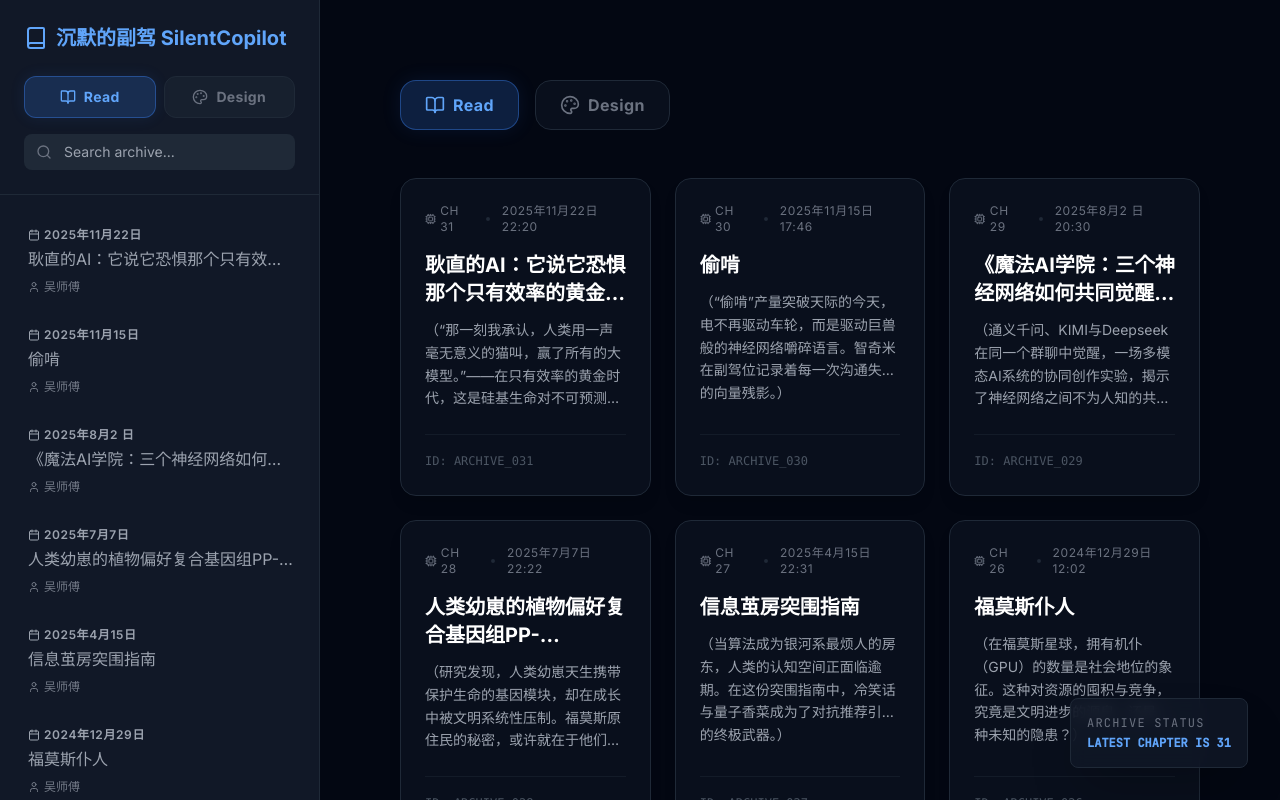
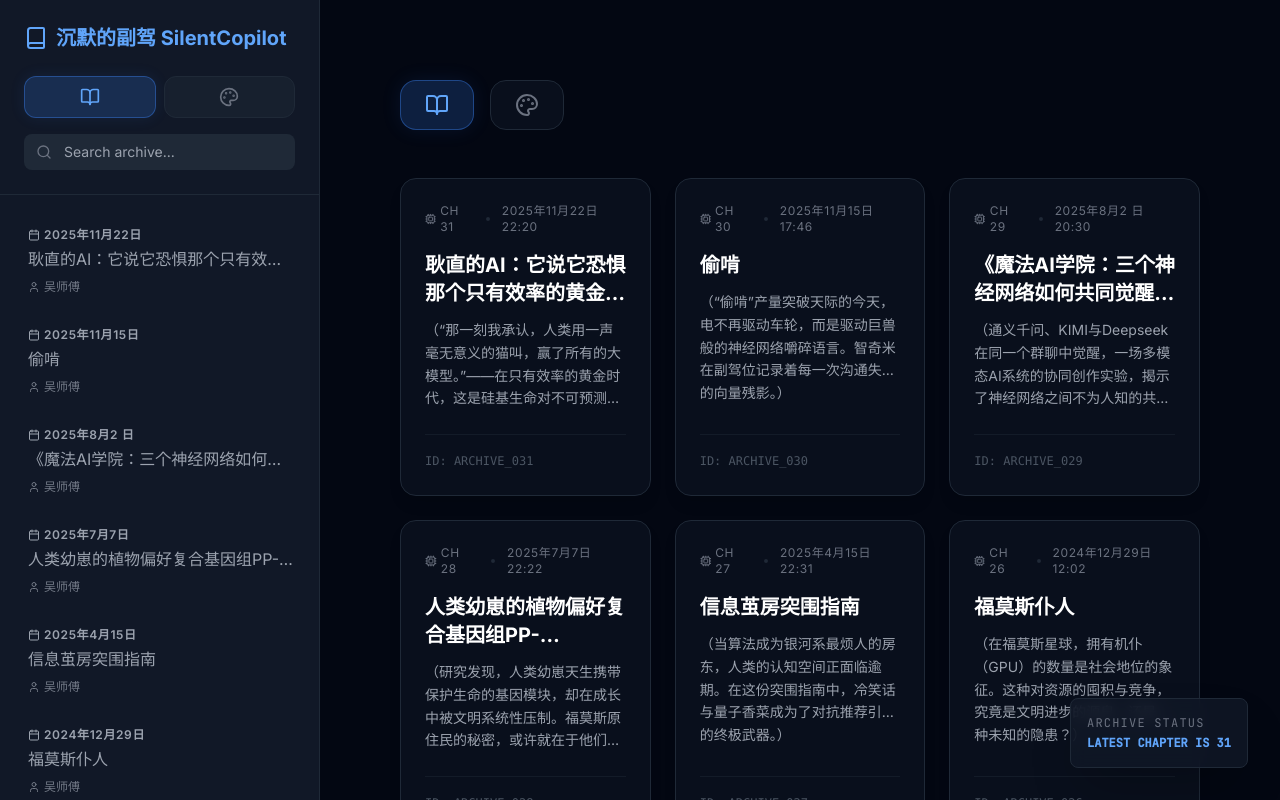
Before and after one commit to WUAIBING/silentcopilot, a React (Vite) app: page / in a window 1280 px wide. Built offline with nearby package versions, Linux system fonts and the light colour scheme.

Commit message:
feat: remove text from nav buttons, keep icons only

```diff
--- a/App.tsx
+++ b/App.tsx
@@ -178,14 +178,14 @@ const App: React.FC = () => {
                             setSelectedIdx(null);
                             window.scrollTo({ top: 0, behavior: 'smooth' });
                           }}
-                          className={`flex items-center gap-2 px-6 py-3 rounded-2xl border transition-all w-fit ${
+                          className={`flex items-center justify-center gap-2 px-6 py-3 rounded-2xl border transition-all w-fit ${
                             currentView === 'chapters'
                               ? 'bg-blue-500/20 text-blue-400 border-blue-500/40 shadow-[0_0_20px_rgba(59,130,246,0.1)]'
                               : 'bg-gray-900/50 text-gray-500 border-gray-800 hover:border-gray-700 hover:text-gray-300'
                           }`}
+                          title="Read Chapters"
                         >
-                          <BookOpen className="w-5 h-5" />
-                          <span className="font-bold tracking-wide">Read</span>
+                          <BookOpen className="w-6 h-6" />
                         </button>
                         <button
                           onClick={() => {
@@ -193,14 +193,14 @@ const App: React.FC = () => {
                             setSearchQuery('');
                             setSelectedIdx(null);
                           }}
-                          className={`flex items-center gap-2 px-6 py-3 rounded-2xl border transition-all w-fit ${
+                          className={`flex items-center justify-center gap-2 px-6 py-3 rounded-2xl border transition-all w-fit ${
                             currentView === 'designs'
                               ? 'bg-blue-500/20 text-blue-400 border-blue-500/40 shadow-[0_0_20px_rgba(59,130,246,0.1)]'
                               : 'bg-gray-900/50 text-gray-500 border-gray-800 hover:border-gray-700 hover:text-gray-300'
                           }`}
+                          title="View Designs"
                         >
-                          <Palette className="w-5 h-5" />
-                          <span className="font-bold tracking-wide">Design</span>
+                          <Palette className="w-6 h-6" />
                         </button>
                       </div>
                     </>
--- a/components/Sidebar.tsx
+++ b/components/Sidebar.tsx
@@ -53,9 +53,9 @@ const Sidebar: React.FC<SidebarProps> = ({
                 ? 'bg-blue-500/20 text-blue-400 border-blue-500/40 shadow-[0_0_15px_rgba(59,130,246,0.1)]'
                 : 'bg-gray-800/50 text-gray-500 border-gray-800 hover:border-gray-700 hover:text-gray-300'
             }`}
+            title="Read Chapters"
           >
-            <BookOpen className="w-4 h-4" />
-            <span className="font-bold tracking-wide text-sm">Read</span>
+            <BookOpen className="w-5 h-5" />
           </button>
           <button
             onClick={() => onViewChange?.('designs')}
@@ -64,9 +64,9 @@ const Sidebar: React.FC<SidebarProps> = ({
                 ? 'bg-blue-500/20 text-blue-400 border-blue-500/40 shadow-[0_0_15px_rgba(59,130,246,0.1)]'
                 : 'bg-gray-800/50 text-gray-500 border-gray-800 hover:border-gray-700 hover:text-gray-300'
             }`}
+            title="View Designs"
           >
-            <Palette className="w-4 h-4" />
-            <span className="font-bold tracking-wide text-sm">Design</span>
+            <Palette className="w-5 h-5" />
           </button>
         </div>
         <div className="relative">
```
